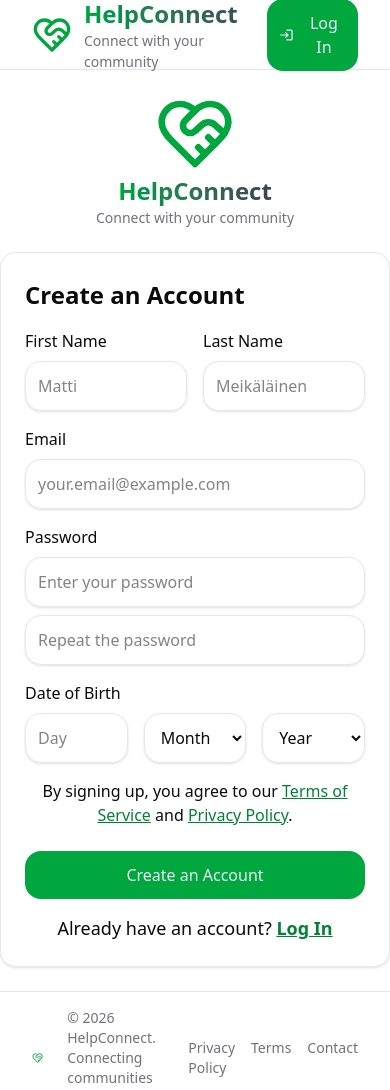
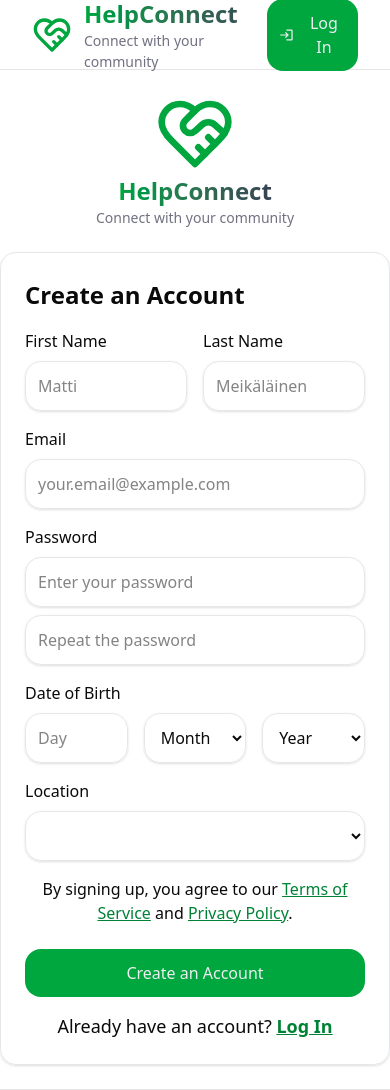
Before and after one commit to MiksuNy/web-project, a React (Vite) app in the folder frontend/: page /register in a window 390 px wide. Shown: the top 1090 px of the page. Built offline with nearby package versions, Linux system fonts and the light colour scheme.

Commit message:
Add location and phoneNumber

```diff
--- a/frontend/src/api/auth.js
+++ b/frontend/src/api/auth.js
@@ -20,13 +20,13 @@ const login = async (email, password) => {
 };
 
 // REGISTER
-const register = async (firstName, lastName, email, password, dateOfBirth) => {
+const register = async (firstName, lastName, email, password, dateOfBirth, location, phoneNumber) => {
   const res = await fetch(`${API_URL}/auth/register`, {
     method: "POST",
     headers: {
       "Content-Type": "application/json",
     },
-    body: JSON.stringify({ firstName, lastName, email, password, dateOfBirth }),
+    body: JSON.stringify({ firstName, lastName, email, password, dateOfBirth, location, phoneNumber }),
   });
 
   const data = await res.json();
--- /dev/null
+++ b/frontend/src/data/municipalities.js
@@ -0,0 +1,312 @@
+const municipalities = [
+  "Akaa",
+  "Alajärvi",
+  "Alavieska",
+  "Alavus",
+  "Asikkala",
+  "Askola",
+  "Aura",
+  "Brändö",
+  "Eckerö",
+  "Enonkoski",
+  "Enontekiö",
+  "Espoo",
+  "Eura",
+  "Eurajoki",
+  "Evijärvi",
+  "Finström",
+  "Forssa",
+  "Föglö",
+  "Geta",
+  "Haapajärvi",
+  "Haapavesi",
+  "Hailuoto",
+  "Halsua",
+  "Hamina",
+  "Hammarland",
+  "Hankasalmi",
+  "Hanko",
+  "Harjavalta",
+  "Hartola",
+  "Hattula",
+  "Hausjärvi",
+  "Heinola",
+  "Heinävesi",
+  "Helsinki",
+  "Hirvensalmi",
+  "Hollola",
+  "Huittinen",
+  "Humppila",
+  "Hyrynsalmi",
+  "Hyvinkää",
+  "Hämeenkyrö",
+  "Hämeenlinna",
+  "Ii",
+  "Iisalmi",
+  "Iitti",
+  "Ikaalinen",
+  "Ilmajoki",
+  "Ilomantsi",
+  "Imatra",
+  "Inari",
+  "Inkoo",
+  "Isojoki",
+  "Isokyrö",
+  "Janakkala",
+  "Joensuu",
+  "Jokioinen",
+  "Jomala",
+  "Joroinen",
+  "Joutsa",
+  "Juuka",
+  "Juupajoki",
+  "Juva",
+  "Jyväskylä",
+  "Jämijärvi",
+  "Jämsä",
+  "Järvenpää",
+  "Kaarina",
+  "Kaavi",
+  "Kajaani",
+  "Kalajoki",
+  "Kangasala",
+  "Kangasniemi",
+  "Kankaanpää",
+  "Kannonkoski",
+  "Kannus",
+  "Karijoki",
+  "Karkkila",
+  "Karstula",
+  "Karvia",
+  "Kaskinen",
+  "Kauhajoki",
+  "Kauhava",
+  "Kauniainen",
+  "Kaustinen",
+  "Keitele",
+  "Kemi",
+  "Kemijärvi",
+  "Keminmaa",
+  "Kemiönsaari",
+  "Kempele",
+  "Kerava",
+  "Keuruu",
+  "Kihniö",
+  "Kinnula",
+  "Kirkkonummi",
+  "Kitee",
+  "Kittilä",
+  "Kiuruvesi",
+  "Kivijärvi",
+  "Kokemäki",
+  "Kokkola",
+  "Kolari",
+  "Konnevesi",
+  "Kontiolahti",
+  "Korsnäs",
+  "Koski Tl",
+  "Kotka",
+  "Kouvola",
+  "Kristiinankaupunki",
+  "Kruunupyy",
+  "Kuhmo",
+  "Kuhmoinen",
+  "Kumlinge",
+  "Kuopio",
+  "Kuortane",
+  "Kurikka",
+  "Kustavi",
+  "Kuusamo",
+  "Kyyjärvi",
+  "Kärkölä",
+  "Kärsämäki",
+  "Kökar",
+  "Lahti",
+  "Laihia",
+  "Laitila",
+  "Lapinjärvi",
+  "Lapinlahti",
+  "Lappajärvi",
+  "Lappeenranta",
+  "Lapua",
+  "Laukaa",
+  "Lemi",
+  "Lemland",
+  "Lempäälä",
+  "Leppävirta",
+  "Lestijärvi",
+  "Lieksa",
+  "Lieto",
+  "Liminka",
+  "Liperi",
+  "Lohja",
+  "Loimaa",
+  "Loppi",
+  "Loviisa",
+  "Luhanka",
+  "Lumijoki",
+  "Lumparland",
+  "Luoto",
+  "Luumäki",
+  "Maalahti",
+  "Maarianhamina",
+  "Marttila",
+  "Masku",
+  "Merijärvi",
+  "Merikarvia",
+  "Miehikkälä",
+  "Mikkeli",
+  "Muhos",
+  "Multia",
+  "Muonio",
+  "Mustasaari",
+  "Muurame",
+  "Mynämäki",
+  "Myrskylä",
+  "Mäntsälä",
+  "Mänttä-Vilppula",
+  "Mäntyharju",
+  "Naantali",
+  "Nakkila",
+  "Nivala",
+  "Nokia",
+  "Nousiainen",
+  "Nurmes",
+  "Nurmijärvi",
+  "Närpiö",
+  "Orimattila",
+  "Oripää",
+  "Orivesi",
+  "Oulainen",
+  "Oulu",
+  "Outokumpu",
+  "Padasjoki",
+  "Paimio",
+  "Paltamo",
+  "Parainen",
+  "Parikkala",
+  "Parkano",
+  "Pedersören kunta",
+  "Pelkosenniemi",
+  "Pello",
+  "Perho",
+  "Petäjävesi",
+  "Pieksämäki",
+  "Pielavesi",
+  "Pietarsaari",
+  "Pihtipudas",
+  "Pirkkala",
+  "Polvijärvi",
+  "Pomarkku",
+  "Pori",
+  "Pornainen",
+  "Porvoo",
+  "Posio",
+  "Pudasjärvi",
+  "Pukkila",
+  "Punkalaidun",
+  "Puolanka",
+  "Puumala",
+  "Pyhtää",
+  "Pyhäjoki",
+  "Pyhäjärvi",
+  "Pyhäntä",
+  "Pyhäranta",
+  "Pälkäne",
+  "Pöytyä",
+  "Raahe",
+  "Raasepori",
+  "Raisio",
+  "Rantasalmi",
+  "Ranua",
+  "Rauma",
+  "Rautalampi",
+  "Rautavaara",
+  "Rautjärvi",
+  "Reisjärvi",
+  "Riihimäki",
+  "Ristijärvi",
+  "Rovaniemi",
+  "Ruokolahti",
+  "Ruovesi",
+  "Rusko",
+  "Rääkkylä",
+  "Saarijärvi",
+  "Salla",
+  "Salo",
+  "Saltvik",
+  "Sastamala",
+  "Sauvo",
+  "Savitaipale",
+  "Savonlinna",
+  "Savukoski",
+  "Seinäjoki",
+  "Sievi",
+  "Siikainen",
+  "Siikajoki",
+  "Siikalatva",
+  "Siilinjärvi",
+  "Simo",
+  "Sipoo",
+  "Siuntio",
+  "Sodankylä",
+  "Soini",
+  "Somero",
+  "Sonkajärvi",
+  "Sotkamo",
+  "Sottunga",
+  "Sulkava",
+  "Sund",
+  "Suomussalmi",
+  "Suonenjoki",
+  "Sysmä",
+  "Säkylä",
+  "Taipalsaari",
+  "Taivalkoski",
+  "Taivassalo",
+  "Tammela",
+  "Tampere",
+  "Tervo",
+  "Tervola",
+  "Teuva",
+  "Tohmajärvi",
+  "Toholampi",
+  "Toivakka",
+  "Tornio",
+  "Turku",
+  "Tuusniemi",
+  "Tuusula",
+  "Tyrnävä",
+  "Ulvila",
+  "Urjala",
+  "Utajärvi",
+  "Utsjoki",
+  "Uurainen",
+  "Uusikaarlepyy",
+  "Uusikaupunki",
+  "Vaala",
+  "Vaasa",
+  "Valkeakoski",
+  "Vantaa",
+  "Varkaus",
+  "Vehmaa",
+  "Vesanto",
+  "Vesilahti",
+  "Veteli",
+  "Vieremä",
+  "Vihti",
+  "Viitasaari",
+  "Vimpeli",
+  "Virolahti",
+  "Virrat",
+  "Vårdö",
+  "Vöyri",
+  "Ylitornio",
+  "Ylivieska",
+  "Ylöjärvi",
+  "Ypäjä",
+  "Ähtäri",
+  "Äänekoski"
+];
+
+export default municipalities;
--- a/frontend/src/pages/Register.jsx
+++ b/frontend/src/pages/Register.jsx
@@ -1,12 +1,14 @@
 import { useState } from "react";
 import authApi from "../api/auth";
 import { Link, useNavigate } from "react-router-dom";
+import municipalities from "@/data/municipalities";
 
 const Register = () => {
   const navigate = useNavigate();
 
   const dateOfBirthMonthHiddenField = {};
   const dateOfBirthYearHiddenField = {};
+  const locationHiddenField = {};
 
   const [firstName, setFirstName] = useState("");
   const [lastName, setLastName] = useState("");
@@ -20,13 +22,15 @@ const Register = () => {
   const [dobMonth, setDobMonth] = useState(undefined);
   const [dobYear, setDobYear] = useState(undefined);
 
+  const [location, setLocation] = useState(undefined);
+
   const [error, setError] = useState(undefined);
 
   const handleSubmit = async (e) => {
     setError(undefined);
     e.preventDefault();
     try {
-      if (!firstName || !lastName || !email || !password || !repeatPassword || !dobDay || !dobMonth || !dobYear) {
+      if (!firstName || !lastName || !email || !password || !repeatPassword || !dobDay || !dobMonth || !dobYear || !location || !phoneNumber) {
         setError("Please fill in all fields");
         return;
       }
@@ -36,7 +40,7 @@ const Register = () => {
         return;
       }
 
-      await authApi.register(firstName, lastName, email, password, new Date(dobYear, dobMonth - 1, dobDay).toISOString());
+      await authApi.register(firstName, lastName, email, password, new Date(dobYear, dobMonth - 1, dobDay).toISOString(), location, phoneNumber);
       navigate("/login");
     } catch (err) {
       setError("Registering failed: " + err.message);
@@ -184,6 +188,29 @@ const Register = () => {
             </div>
           </div>
 
+          <div className="flex flex-col gap-2">
+            <label className="font-medium">Location</label>
+            <select
+              className="border border-gray-200 rounded-2xl shadow-sm p-3 w-full"
+              value={location}
+              onChange={(e) => {
+                const val = e.target.value;
+                setLocation(val)
+                locationHiddenField.value = val;
+              }}
+            >
+              <option value={undefined}></option>
+              {municipalities.map((y) => (
+                <option key={y} value={y}>{y}</option>
+              ))}
+            </select>
+            <input
+              type="text"
+              ref={locationHiddenField}
+              hidden
+            />
+          </div>
+
           <p className="text-center">By signing up, you agree to our <Link to="/legal/terms" className="text-green-700 underline">Terms of Service</Link> and <Link to="/legal/privacy" className="text-green-700 underline">Privacy Policy</Link>.</p>
 
           <button type="submit" className="button-primary mt-2">
```
